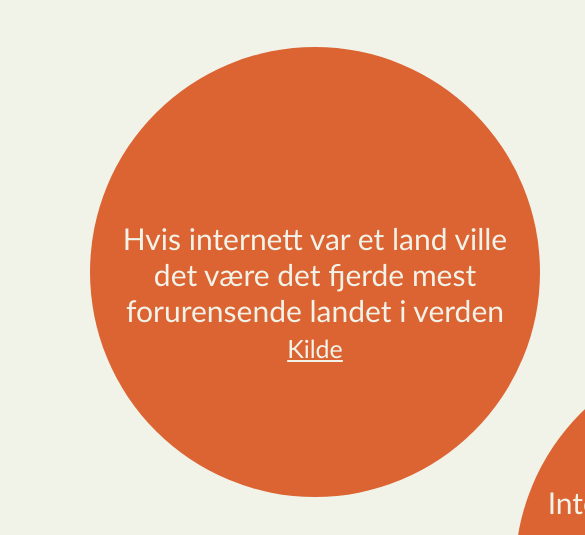
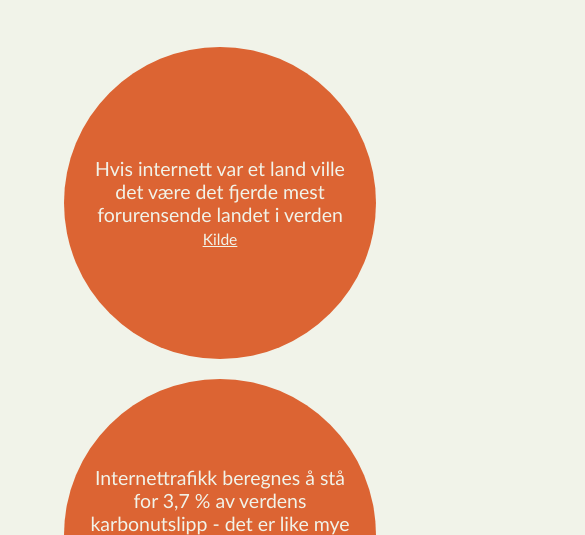
Before and after one commit to thea-fladby/green-coding, a plain HTML site: page impact.html in a window 390 px wide. Shown: the part 508-1043 px from the top of the page, 585 px wide, since content can reach past the window. Drawn offline with Linux system fonts and the light colour scheme.

Commit message:
Make fact bubbles responsive

```diff
--- a/style.css
+++ b/style.css
@@ -272,10 +272,12 @@ nav .navElement:hover {
 }
 
 
+
 .facts-container {
     position: relative;
     width: 100%;
     height: auto;
+    padding: 50px 0;/
 }
 
 .fact-bubble {
@@ -295,9 +297,7 @@ nav .navElement:hover {
 }
 
 .fact-bubble p {
-    padding-left: 30px;
-    padding-right: 30px;
-    padding-top: 40px;
+    padding: 30px 30px 30px;
 }
 
 .fact-bubble a {
@@ -323,6 +323,35 @@ nav .navElement:hover {
 .fact-bubble:nth-of-type(3) {
     top: 650px;
     left: 850px;
+}
+
+@media (max-width: 768px) {
+    .fact-bubble {
+        width: 80vw;
+        height: 80vw;
+        font-size: 5vw;
+        position: static;
+        margin: 20px auto;
+    }
+
+    .fact-bubble p {
+        padding: 6vw;
+    }
+
+    .fact-bubble a {
+        font-size: 4vw;
+    }
+
+    .facts-container {
+        padding: 0;
+    }
+
+    .fact-bubble:nth-of-type(1),
+    .fact-bubble:nth-of-type(2),
+    .fact-bubble:nth-of-type(3) {
+        top: auto;
+        left: auto;
+    }
 }
 
 /* STEP BY STEP PAGE */
```
